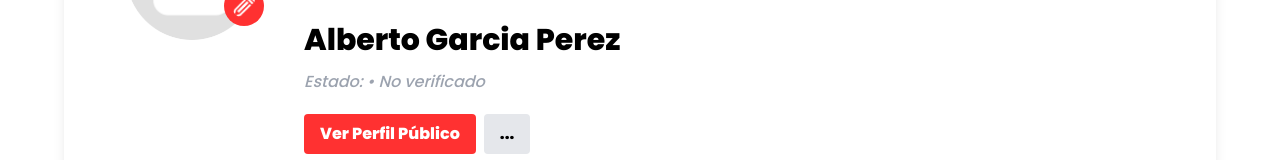
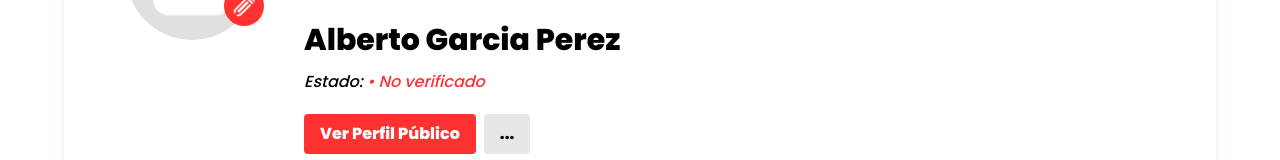
Before and after one commit to renzofernandezr/LatidoEternoWebApp, a React (Create React App) app: page /Editar in a window 1280 px wide. Shown: the part 506-666 px from the top of the page. Built offline with nearby package versions, Linux system fonts and the light colour scheme.

Commit message:
fix design

```diff
--- a/src/Dashboard.js
+++ b/src/Dashboard.js
@@ -39,6 +39,7 @@ const DashBoard = () => {
                         <ul className="flex flex-wrap items-center justify-center text-black space-x-10">
                             <li className={toggle === 1 ? 'selected' : ''} onClick={() => updateToggle(1)}>Medallones</li>
                             <li className={toggle === 3 ? 'selected' : ''} onClick={() => updateToggle(2)}>Mi Cuenta</li>
+
                         </ul>
                         <div className="slate-line"></div>
 
--- a/src/EditMedallon.js
+++ b/src/EditMedallon.js
@@ -65,8 +65,9 @@ const EditMedallon = () => {
 </button>
           </div>
           <h2 className="text-3xl font-bold text-black mt-20 md:mt-6 md:mx-60">Alberto Garcia Perez</h2>
-          <p className="text-base text-gray-400 mx-16 my-3 italic transform md:mx-60 ">Estado: • No verificado</p>
-          <button className="md:mx-60 bg-rojo hover:bg-red-700 text-white font-bold py-2 px-4 rounded mt-2">Ver Perfil Público</button>
+          <p className="text-base mx-16 my-3 italic transform md:mx-60">
+  Estado: <span className="text-gray-400"></span> <span className="text-rojo">• No verificado</span>
+</p>          <button className="md:mx-60 bg-rojo hover:bg-red-700 text-white font-bold py-2 px-4 rounded mt-2">Ver Perfil Público</button>
           {/* Dropdown */}
           <div className="relative inline-block md:right-60">
             <button
--- a/src/PopUps/EscribirComentario_pop.js
+++ b/src/PopUps/EscribirComentario_pop.js
@@ -41,7 +41,7 @@ const EscribirComentario = ({ onClose, onUpload }) => {
 
   return (
     <div className="fixed inset-0 z-50 flex items-center justify-center bg-gray-500 bg-opacity-50 pl-6 pr-6">
-      <div className="bg-white p-6 rounded-lg max-w-md overflow-hidden">
+      <div className="bg-white p-6 rounded-lg max-w-md overflow-hidden" style={{ maxHeight: "90vh", overflowY: "auto" }}>
         <div className="flex items-center justify-center mb-4">
           <img
             src='https://lh3.googleusercontent.com/a/ACg8ocJIeFrk9J4aTwaIluwcyeaJXB8LoDEUPJCuxexbPynv946X=s96-c'
@@ -53,7 +53,7 @@ const EscribirComentario = ({ onClose, onUpload }) => {
           </div>
         </div>
 
-        <div className="h-64 overflow-y-auto">
+        <div>
           <p className="mb-2 text-center text-sm">
             <hr className="my-1 border-gray-300 mb-3" />
             Cada comentario e imagen deberá ser aprobado por el propietario del perfil
```
